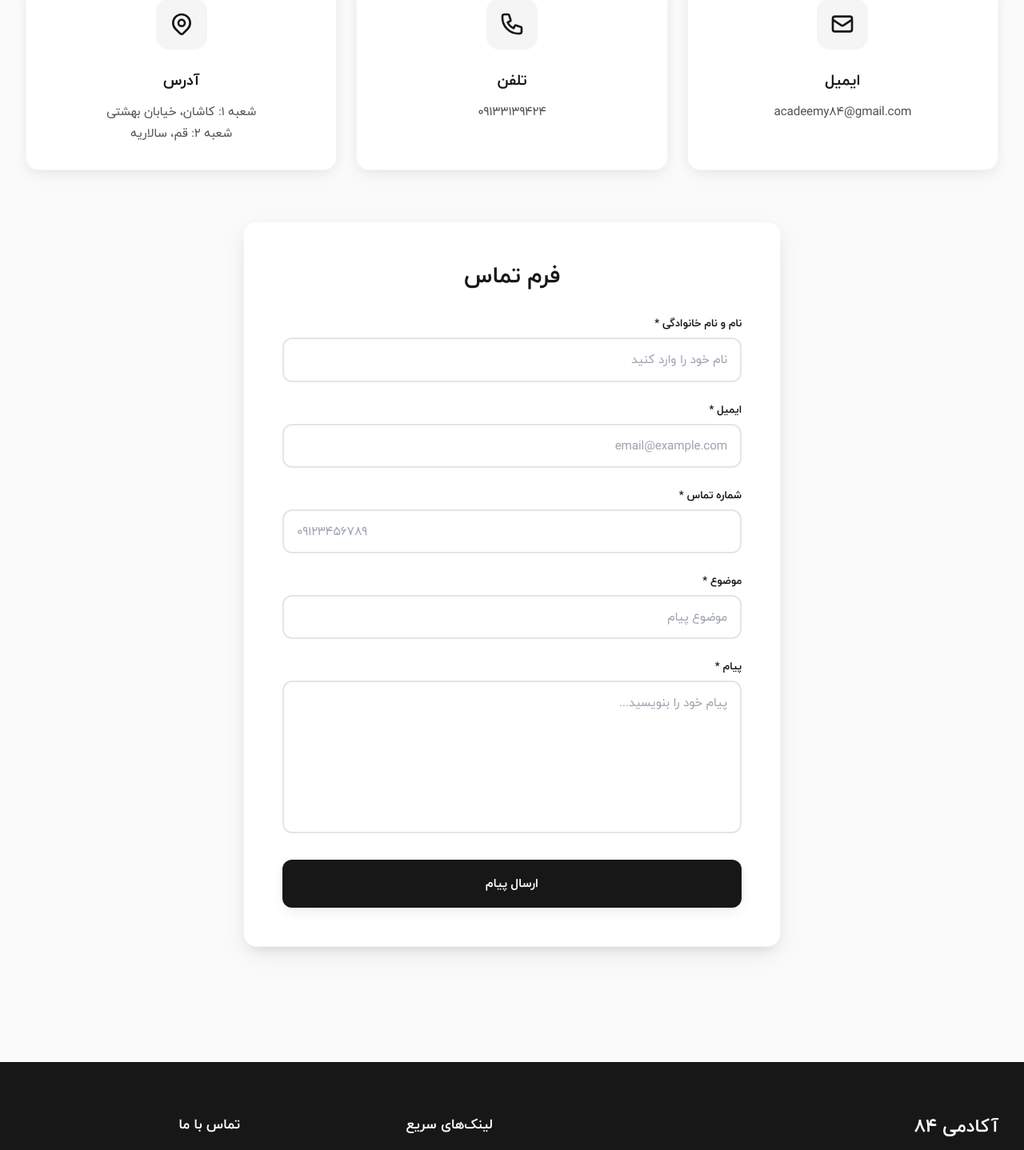
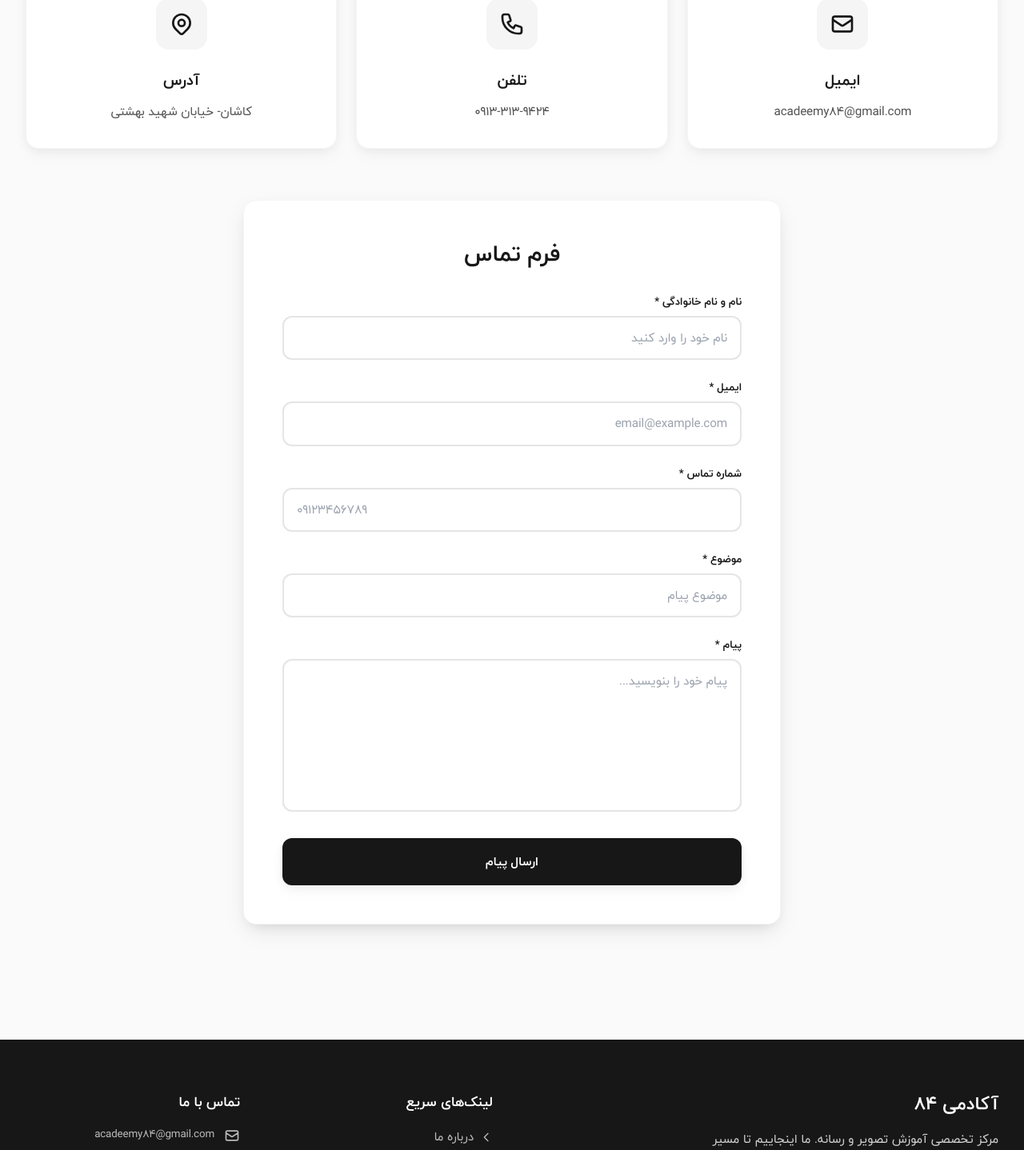
Before and after one commit to alighasemian21/academy, a Next.js app: page /contact in a window 1280 px wide. Shown: the part 460-1898 px from the top of the page at 80% size. Built offline with nearby package versions, Linux system fonts and the light colour scheme; no server answers.

Commit message:
phon-addres

```diff
--- a/app/contact/page.tsx
+++ b/app/contact/page.tsx
@@ -4,7 +4,7 @@ import Breadcrumb from '@/components/Breadcrumb';
 
 export const metadata: Metadata = {
   title: 'تماس با ما',
-  description: 'تماس با آکادمی 84 - سوالات، پیشنهادات و درخواست مشاوره. شعبه ۱: کاشان، خیابان بهشتی. شعبه ۲: قم، سالاریه. تلفن: 09133139424',
+  description: 'تماس با آکادمی 84 - سوالات، پیشنهادات و درخواست مشاوره. آدرس: کاشان- خیابان شهید بهشتی. تلفن: 0913-313-9424',
   keywords: ['تماس با آکادمی 84', 'آدرس آکادمی 84', 'شماره تماس آکادمی 84', 'ایمیل آکادمی 84', 'مشاوره رایگان'],
   openGraph: {
     title: 'تماس با ما | آکادمی 84',
@@ -28,10 +28,13 @@ export default function ContactPage() {
       name: 'آکادمی 84',
       telephone: '+98-913-313-9424',
       email: 'acadeemy84@gmail.com',
-      address: [
-        { '@type': 'PostalAddress', addressLocality: 'کاشان', streetAddress: 'خیابان بهشتی', addressRegion: 'اصفهان', addressCountry: 'IR' },
-        { '@type': 'PostalAddress', addressLocality: 'قم', streetAddress: 'سالاریه', addressRegion: 'قم', addressCountry: 'IR' },
-      ],
+      address: {
+        '@type': 'PostalAddress',
+        addressLocality: 'کاشان',
+        streetAddress: 'خیابان شهید بهشتی',
+        addressRegion: 'اصفهان',
+        addressCountry: 'IR',
+      },
       openingHoursSpecification: {
         '@type': 'OpeningHoursSpecification',
         dayOfWeek: ['Saturday', 'Sunday', 'Monday', 'Tuesday', 'Wednesday', 'Thursday'],
@@ -82,7 +85,7 @@ export default function ContactPage() {
             <h3 className="text-xl font-bold text-primary-900 mb-3">تلفن</h3>
             <p className="text-primary-600">
               <a href="tel:09133139424" className="hover:text-primary-900 transition-colors">
-                09133139424
+                0913-313-9424
               </a>
             </p>
           </div>
@@ -95,10 +98,7 @@ export default function ContactPage() {
               </svg>
             </div>
             <h3 className="text-xl font-bold text-primary-900 mb-3">آدرس</h3>
-            <p className="text-primary-600">
-              شعبه ۱: کاشان، خیابان بهشتی<br />
-              شعبه ۲: قم، سالاریه
-            </p>
+            <p className="text-primary-600">کاشان- خیابان شهید بهشتی</p>
           </div>
         </div>
 
--- a/app/faq/page.tsx
+++ b/app/faq/page.tsx
@@ -19,11 +19,11 @@ export const metadata: Metadata = {
 const faqSchemaItems = [
   { question: 'دوره‌ها به چه صورت برگزار می‌شوند؟', answer: 'دوره‌های آکادمی 84 به صورت حضوری و با تمرکز بر تمرین عملی و پروژه‌محور برگزار می‌شوند. هر دوره شامل جلسات آموزشی، تمرین‌های عملی، نقد و بررسی پروژه‌ها و پشتیبانی مستمر است.' },
   { question: 'آیا پیش‌نیاز خاصی برای شرکت در دوره‌ها نیاز است؟', answer: 'بیشتر دوره‌ها برای افراد مبتدی طراحی شده‌اند و نیاز به پیش‌نیاز خاصی ندارند. در صورتی که دوره‌ای نیاز به پیش‌زمینه خاصی داشته باشد، در صفحه دوره ذکر شده است.' },
-  { question: 'چگونه می‌توانم در دوره ثبت‌نام کنم؟', answer: 'می‌توانید از طریق صفحه ثبت‌نام آنلاین، فرم مربوطه را پر کرده و منتظر تماس ما بمانید. همچنین می‌توانید با شماره تماس 09133139424 تماس بگیرید.' },
+  { question: 'چگونه می‌توانم در دوره ثبت‌نام کنم؟', answer: 'می‌توانید از طریق صفحه ثبت‌نام آنلاین، فرم مربوطه را پر کرده و منتظر تماس ما بمانید. همچنین می‌توانید با شماره تماس 0913-313-9424 تماس بگیرید.' },
   { question: 'هزینه دوره‌ها چقدر است؟', answer: 'هزینه هر دوره در صفحه مربوط به آن ذکر شده است. همچنین می‌توانید از بخش دوره‌ها، قیمت تمام دوره‌ها را مشاهده کنید.' },
   { question: 'آیا گواهینامه اعطا می‌شود؟', answer: 'بله، پس از اتمام موفقیت‌آمیز هر دوره، گواهینامه معتبر آکادمی 84 به دانشجویان اعطا می‌شود.' },
   { question: 'آیا امکان پرداخت اقساطی وجود دارد؟', answer: 'برای اطلاعات بیشتر درباره روش‌های پرداخت و امکان پرداخت اقساطی، لطفاً با ما تماس بگیرید تا راهنمایی‌های لازم را دریافت کنید.' },
-  { question: 'محل برگزاری دوره‌ها کجاست؟', answer: 'دوره‌ها در شعب آکادمی 84 برگزار می‌شوند: شعبه ۱ در کاشان، خیابان بهشتی و شعبه ۲ در قم، سالاریه.' },
+  { question: 'محل برگزاری دوره‌ها کجاست؟', answer: 'دوره‌ها در آکادمی 84 واقع در کاشان- خیابان شهید بهشتی برگزار می‌شوند.' },
   { question: 'آیا امکان برگزاری دوره به صورت آنلاین وجود دارد؟', answer: 'در حال حاضر دوره‌ها به صورت حضوری برگزار می‌شوند تا امکان تمرین عملی و نقد لحظه‌ای فراهم باشد. در صورت نیاز به دوره آنلاین، لطفاً با ما تماس بگیرید.' },
 ];
 
--- a/components/FAQSection.tsx
+++ b/components/FAQSection.tsx
@@ -18,7 +18,7 @@ const faqs: FAQItem[] = [
   },
   {
     question: 'چگونه می‌توانم در دوره ثبت‌نام کنم؟',
-    answer: 'می‌توانید از طریق صفحه ثبت‌نام آنلاین، فرم مربوطه را پر کرده و منتظر تماس ما بمانید. همچنین می‌توانید با شماره تماس 09133139424 تماس بگیرید.',
+    answer: 'می‌توانید از طریق صفحه ثبت‌نام آنلاین، فرم مربوطه را پر کرده و منتظر تماس ما بمانید. همچنین می‌توانید با شماره تماس 0913-313-9424 تماس بگیرید.',
   },
   {
     question: 'هزینه دوره‌ها چقدر است؟',
@@ -34,7 +34,7 @@ const faqs: FAQItem[] = [
   },
   {
     question: 'محل برگزاری دوره‌ها کجاست؟',
-    answer: 'دوره‌ها در شعب آکادمی 84 برگزار می‌شوند: شعبه ۱ در کاشان، خیابان بهشتی و شعبه ۲ در قم، سالاریه.',
+    answer: 'دوره‌ها در آکادمی 84 واقع در کاشان- خیابان شهید بهشتی برگزار می‌شوند.',
   },
   {
     question: 'آیا امکان برگزاری دوره به صورت آنلاین وجود دارد؟',
--- a/components/Footer.tsx
+++ b/components/Footer.tsx
@@ -141,7 +141,7 @@ export default function Footer() {
                   <path strokeLinecap="round" strokeLinejoin="round" strokeWidth={2} d="M3 5a2 2 0 012-2h3.28a1 1 0 01.948.684l1.498 4.493a1 1 0 01-.502 1.21l-2.257 1.13a11.042 11.042 0 005.516 5.516l1.13-2.257a1 1 0 011.21-.502l4.493 1.498a1 1 0 01.684.949V19a2 2 0 01-2 2h-1C9.716 21 3 14.284 3 6V5z" />
                 </svg>
                 <a href="tel:09133139424" className="hover:text-white transition-colors">
-                  09133139424
+                  0913-313-9424
                 </a>
               </li>
               <li className="flex items-start gap-3">
@@ -149,7 +149,7 @@ export default function Footer() {
                   <path strokeLinecap="round" strokeLinejoin="round" strokeWidth={2} d="M17.657 16.657L13.414 20.9a1.998 1.998 0 01-2.827 0l-4.244-4.243a8 8 0 1111.314 0z" />
                   <path strokeLinecap="round" strokeLinejoin="round" strokeWidth={2} d="M15 11a3 3 0 11-6 0 3 3 0 016 0z" />
                 </svg>
-                <span>شعبه ۱: کاشان، خیابان بهشتی — شعبه ۲: قم، سالاریه</span>
+                <span>کاشان- خیابان شهید بهشتی</span>
               </li>
             </ul>
           </div>
--- a/components/StructuredData.tsx
+++ b/components/StructuredData.tsx
@@ -9,14 +9,17 @@ export default function StructuredData() {
     url: baseUrl,
     logo: `${baseUrl}/images/logos/logo-84-white.png`,
     description: 'آکادمی 84 (آموزشگاه هشتاد و چهار) - مرکز تخصصی آموزش تصویر و رسانه در کاشان. دوره‌های حرفه‌ای و پروژه‌محور تولید محتوا، عکاسی، موبایگرافی، تدوین، طراحی وبسایت و مشاوره کسب‌وکار',
-    address: [
-      { '@type': 'PostalAddress', addressLocality: 'کاشان', streetAddress: 'خیابان بهشتی', addressRegion: 'اصفهان', addressCountry: 'IR' },
-      { '@type': 'PostalAddress', addressLocality: 'قم', streetAddress: 'سالاریه', addressRegion: 'قم', addressCountry: 'IR' },
-    ],
-    areaServed: [
-      { '@type': 'City', name: 'کاشان' },
-      { '@type': 'City', name: 'قم' },
-    ],
+    address: {
+      '@type': 'PostalAddress',
+      addressLocality: 'کاشان',
+      streetAddress: 'خیابان شهید بهشتی',
+      addressRegion: 'اصفهان',
+      addressCountry: 'IR',
+    },
+    areaServed: {
+      '@type': 'City',
+      name: 'کاشان',
+    },
     contactPoint: {
       '@type': 'ContactPoint',
       telephone: '+98-913-313-9424',
--- a/components/enrollment/StepConfirmation.tsx
+++ b/components/enrollment/StepConfirmation.tsx
@@ -107,7 +107,7 @@ export default function StepConfirmation({ data, onBack, successTitle, successDe
           <svg className="w-4 h-4" fill="none" stroke="currentColor" viewBox="0 0 24 24">
             <path strokeLinecap="round" strokeLinejoin="round" strokeWidth={2} d="M3 5a2 2 0 012-2h3.28a1 1 0 01.948.684l1.498 4.493a1 1 0 01-.502 1.21l-2.257 1.13a11.042 11.042 0 005.516 5.516l1.13-2.257a1 1 0 011.21-.502l4.493 1.498a1 1 0 01.684.949V19a2 2 0 01-2 2h-1C9.716 21 3 14.284 3 6V5z" />
           </svg>
-          09133139424
+          0913-313-9424
         </a>
       </div>
 
```
